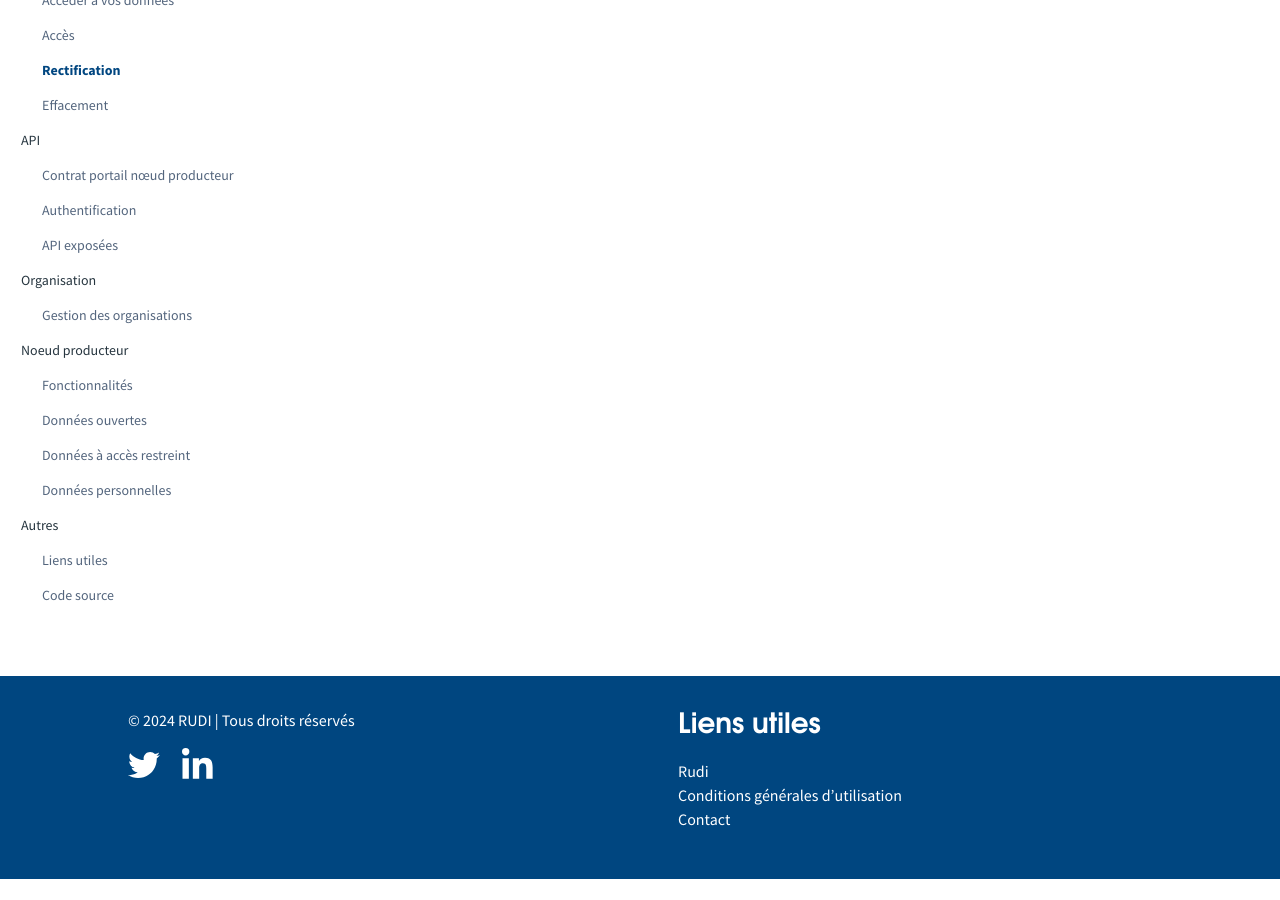
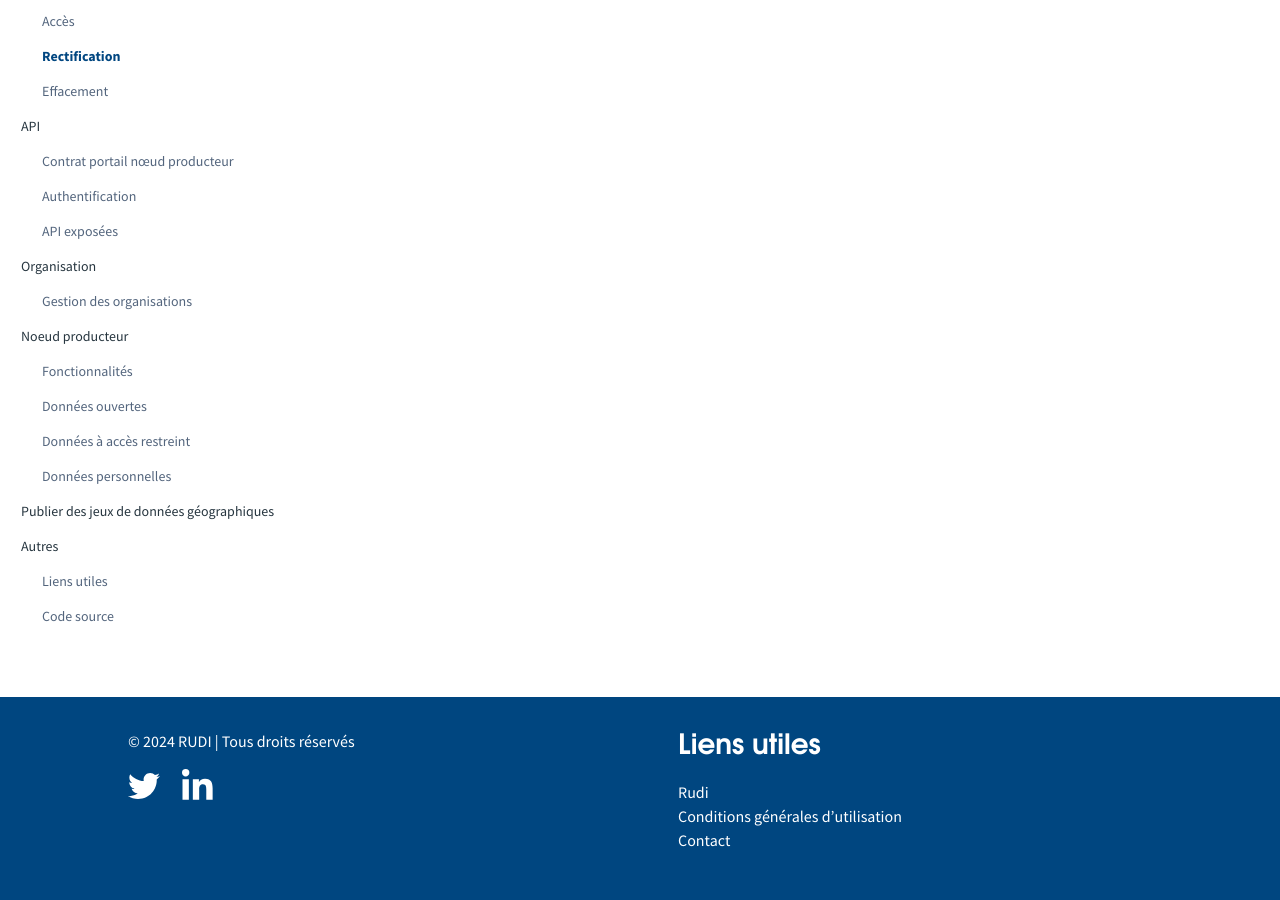
Before and after one commit to sigrennesmetropole/rudi_documentation, a Jekyll site: the page built from articles/_donnees_personnelles/rectification.md, in a window 1280 px wide and 900 px high, scrolled down 1010 px. Built offline with Jekyll 4.4.1, drawn with Linux system fonts in a browser that asks for light colours; before the commit the page ends 1889 px from its top, so only the background shows below that; some of the changed lines change nothing that is shown.

Commit message:
Update _config.yml

```diff
--- a/_config.yml
+++ b/_config.yml
@@ -73,7 +73,7 @@ collections:
     title: Noeud producteur
     output: true
 
-  Jeux_de_données_geo:
+  Jeux_de_donnees_geo:
     order: 9
     title: Publier des jeux de données géographiques
     output: true
```
